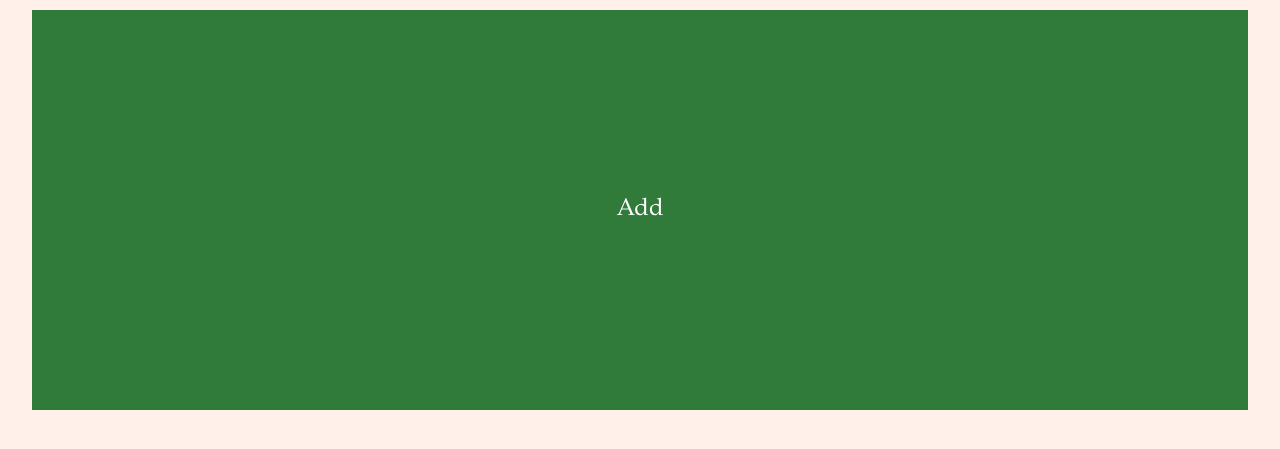
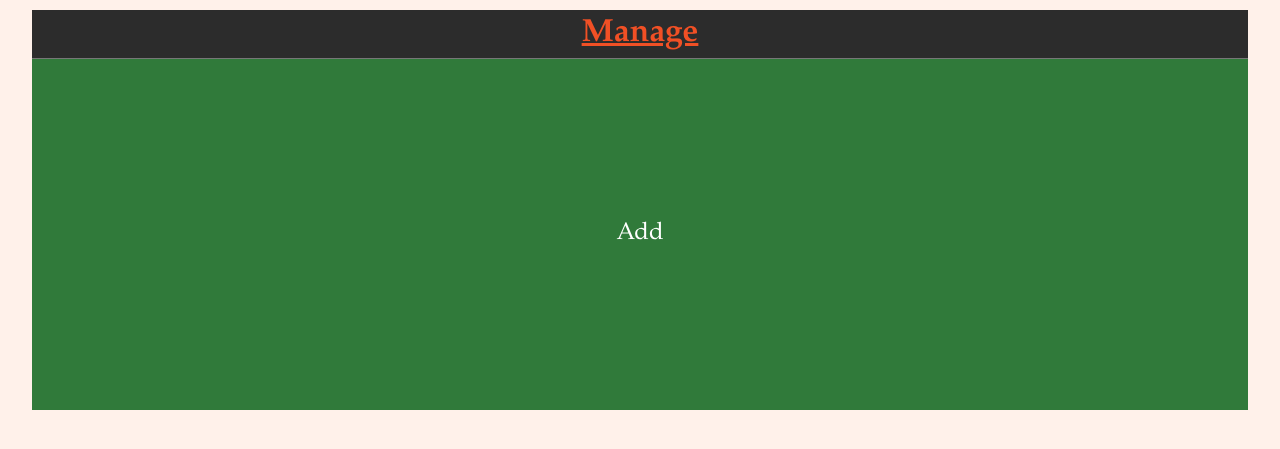
Before and after one commit to briandkim93/HabitBuilder, a Django app: page /habits/manage/ in a window 1280 px wide. Shown: the part 61-510 px from the top of the page. Run offline with Django 3.2, Linux system fonts and the light colour scheme; the visitor is signed in with stand-in values (Sample User, id 1); data comes from the database, SQL or seed files in the repository; data that the repository does not hold is empty.

Commit message:
Add auxillary styling

```diff
--- a/habit/templates/habit/manage.html
+++ b/habit/templates/habit/manage.html
@@ -7,6 +7,11 @@
 
 {% block content %}
 <table>
+  <thead>
+    <tr>
+      <th class="data-cell" colspan="3">Manage</th>
+    </tr>
+  </thead>
   <tbody>
       {% for habit_detail in habit_details %}
       <tr>
--- a/habit_builder/static/css/manage.css
+++ b/habit_builder/static/css/manage.css
@@ -9,6 +9,8 @@
   height: 300px;
   margin-top: -150px;
   margin-left: -160px;
+
+  color: #ffffff;
 }
 
 .close-button {
@@ -108,10 +110,18 @@ table {
   text-align: center;
 }
 
-td {
+td, th {
   padding: 5px;
 
   border-bottom: 1px solid #777777;
+}
+
+th {
+  font-size: 1.5rem;
+
+  text-decoration: underline;
+
+  color: #f15025 !important;
 }
 
 .add-cell {
@@ -132,11 +142,13 @@ td {
 }
 
 .remove-button {
+  font-size: 1.1rem;
   font-weight: bold;
 
   width: 100%;
   height: 28px;
 
+  color: #ffffff;;
   border: 0;
   background-color: inherit;
 
@@ -152,4 +164,8 @@ td {
   td {
     font-size: 1.5rem;
   }
+
+  th {
+    font-size: 2.0rem;
+  }
 }
```
